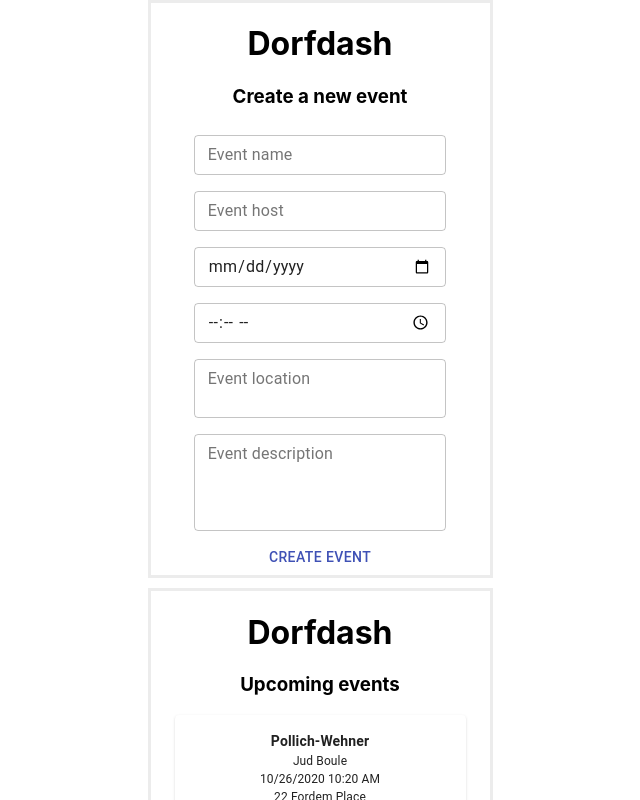
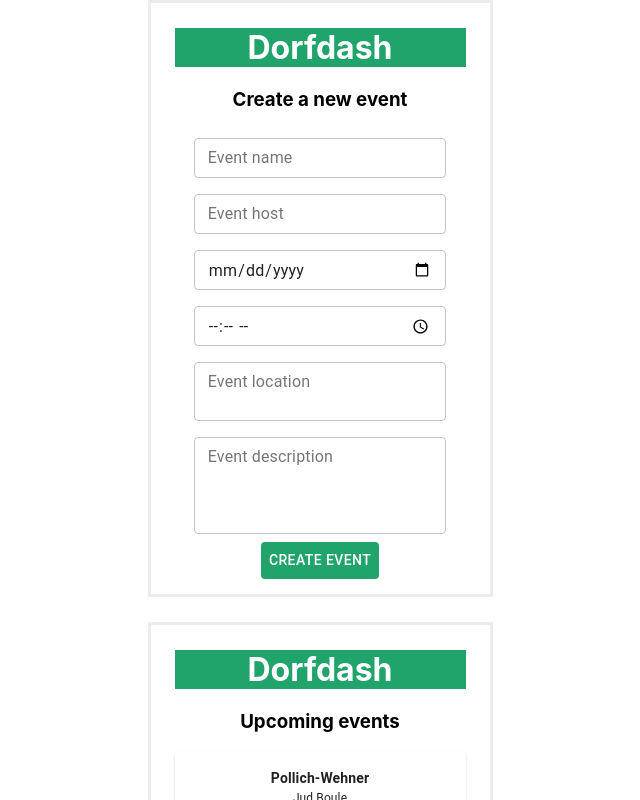
Before and after one commit to RFP54-Gucci/Dorfdash, a React (Create React App) app: page / in a window 1280 px wide. Shown: the top 800 px of the page, without its empty margins (320-960 px from the left). Built offline with nearby package versions, Linux system fonts and the light colour scheme.

Commit message:
changed buttons color

```diff
--- a/src/App.css
+++ b/src/App.css
@@ -36,3 +36,9 @@
     transform: rotate(360deg);
   }
 }
+
+h1 {
+  background-color: #20A46B;
+  color: white;
+  margin-top: 25px;
+}
--- a/src/components/event-lists/EventForm.js
+++ b/src/components/event-lists/EventForm.js
@@ -26,8 +26,13 @@ const EventForm = () => {
       maxHeight: 600,
       borderColor: '#ECECEC',
       borderStyle: 'solid',
-      marginBottom: 10,
+      marginBottom: 25,
     },
+    button: {
+      backgroundColor: '#20A46B',
+      color: 'white',
+      marginBottom: 15,
+    }
   }));
 
   const classes = useStyles();
@@ -145,7 +150,7 @@ const EventForm = () => {
             onChange={handleEventDes}
           />
         </div>
-        <Button color="primary" /* onSubmit={handleSubmit} */>Create event</Button>
+        <Button className={classes.button}/* onSubmit={handleSubmit} */>Create event</Button>
       </form>
     </Container>
   );
--- a/src/components/event-lists/Upcoming.js
+++ b/src/components/event-lists/Upcoming.js
@@ -35,6 +35,9 @@ const Upcoming = () => {
       paddingBottom: 10,
       paddingTop: 2,
     },
+    button: {
+      color: '#20A46B',
+    }
   }));
 
   const classes = useStyles();
@@ -62,7 +65,7 @@ const Upcoming = () => {
                 </Typography>
               </CardContent>
               <CardActions className={classes.action}>
-                <Button size="small" color="primary">Attend</Button>
+                <Button size="small" className={classes.button}>Attend</Button>
               </CardActions>
             </CardActionArea>
           </Card>
```
Also changed, not shown: src/components/Mylist.js (added, +8 -0 lines).
